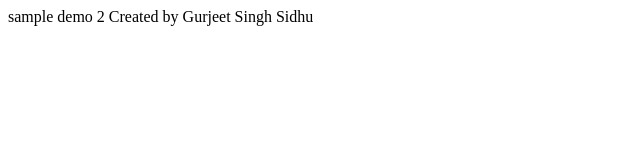
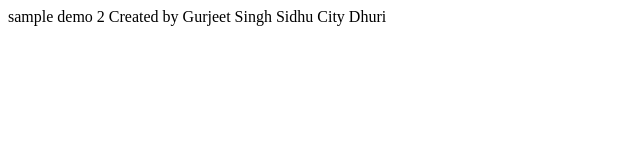
Before and after one commit to gurjeetsidhu/demo2, a plain HTML site: page index.html in a window 1280 px wide. Shown: the full height of the page, 0-640 px from the left. Drawn offline with Linux system fonts and the light colour scheme.

Commit message:
added city

```diff
--- a/index.html
+++ b/index.html
@@ -8,5 +8,6 @@
 <body>
     sample demo 2
     Created by Gurjeet Singh Sidhu
+    City Dhuri
 </body>
 </html>
```
